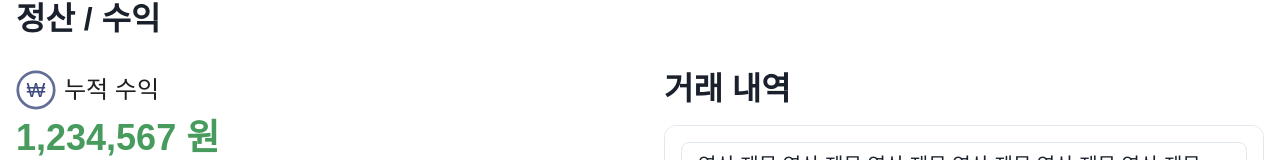
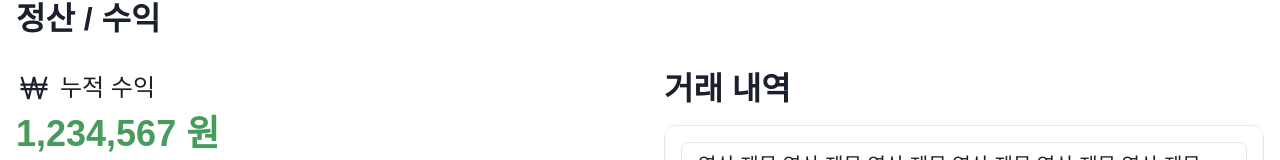
Before and after one commit to Insty-team/insty-frontend, a Next.js app in the folder insty-frontend/: page /creator/videos in a window 1280 px wide. Both pictures are taken after a click on the button "수익 확인하기". Shown: the part 163-323 px from the top of the page. Built offline with nearby package versions, Linux system fonts and the light colour scheme; what @chakra-ui/next-js would draw is missing.

Commit message:
refactor: circle.svg 대체

```diff
--- a/insty-frontend/src/app/creator/videos/_component/manage/VideoDetail.tsx
+++ b/insty-frontend/src/app/creator/videos/_component/manage/VideoDetail.tsx
@@ -169,7 +169,6 @@ function VideoDetail({
 							</div>
 							<div className="flex flex-col justify-between items-center gap-2 p-3 border !border-primary-blue-600 rounded-lg w-[278px] h-[143px]">
 								<div className="flex items-center gap-2">
-									{/* <Image src="/circle.svg" alt="퍼센트 서클" fill /> */}
 									<HiOutlinePercentBadge className="size-9" />
 									<span className="text-2xl font-medium">구매율</span>
 								</div>
--- a/insty-frontend/src/app/creator/videos/_component/revenue/ConfirmRevenue.tsx
+++ b/insty-frontend/src/app/creator/videos/_component/revenue/ConfirmRevenue.tsx
@@ -1,5 +1,5 @@
 import dayjs from "dayjs";
-import Image from "next/image";
+import { LiaWonSignSolid } from "react-icons/lia";
 
 import { BaseButton } from "@/app/_components/common";
 import CommonLineChart from "@/app/creator/_component/CommonLineChart";
@@ -31,12 +31,7 @@ function ConfirmRevenue() {
 				<div className="flex-1">
 					<div className="mb-8">
 						<div className="flex items-center gap-2 mb-2">
-							<div className="relative w-[40px] h-[40px]">
-								<Image src="/circle.svg" alt="퍼센트 서클" fill />
-								<span className="absolute inset-0 flex items-center justify-center text-xl text-primary-blue-600">
-									₩
-								</span>
-							</div>
+							<LiaWonSignSolid className="size-9" />
 							<span className="text-black-400 text-2xl">누적 수익</span>
 						</div>
 						<div className="text-4xl font-bold text-primary-green-600 mb-2">
```
Also changed, not shown: insty-frontend/public/circle.svg (deleted).
